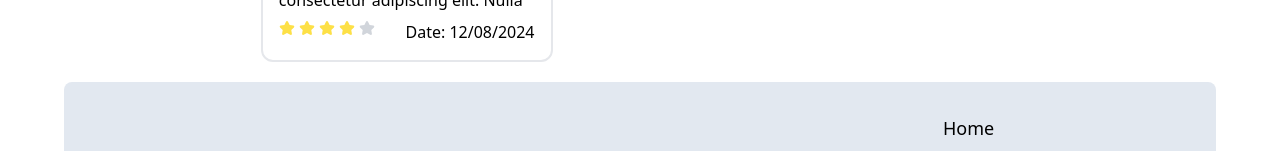
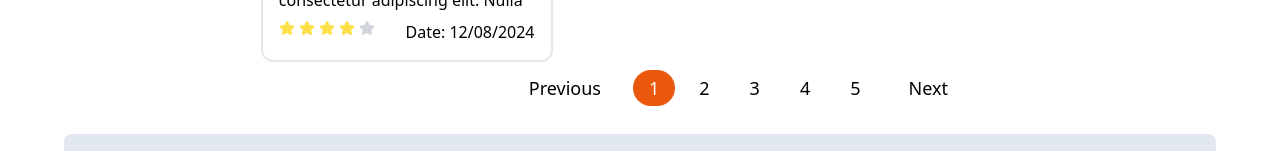
Before and after one commit to saifullah-10/ecom-store, a React (Vite) app: page / in a window 1280 px wide. Shown: the part 890-1041 px from the top of the page. Built offline with nearby package versions, Linux system fonts and the light colour scheme.

Commit message:
create pagination

```diff
--- a/src/pages/products/Product.jsx
+++ b/src/pages/products/Product.jsx
@@ -1,3 +1,4 @@
+import Pagination from "./components/Pagination";
 import ProductCard from "./components/ProductCard";
 import Sidebar from "./components/Sidebar";
 
@@ -28,6 +29,9 @@ export default function Product() {
             <ProductCard />
             <ProductCard />
           </div>
+          <div className=" flex justify-center my-2">
+            <Pagination />
+          </div>
         </div>
       </div>
     </section>
--- /dev/null
+++ b/src/pages/products/components/Pagination.jsx
@@ -0,0 +1,40 @@
+import { useState } from "react";
+
+export default function Pagination() {
+  const totalProduct = 41;
+  const productPerPage = 10;
+  const totalPages = Math.ceil(totalProduct / productPerPage);
+  const [currentPage, setCurrentPage] = useState(1);
+
+  const handlePageChange = (page) => {
+    if (page < 1 || page > totalPages) return;
+    setCurrentPage(page);
+  };
+
+  console.log(currentPage);
+  return (
+    <div>
+      <div className=" flex gap-8 text-lg font-medium">
+        <button onClick={() => handlePageChange(currentPage - 1)}>
+          {" "}
+          Previous
+        </button>
+        <div className=" flex gap-2">
+          {[...Array(totalPages)].map((_, i) => (
+            <>
+              <button
+                className={`px-4 py-1 ${
+                  currentPage === i + 1 ? "bg-orange-600 text-white" : ""
+                } rounded-full transition-all `}
+                onClick={() => handlePageChange(i + 1)}
+              >
+                {i + 1}
+              </button>
+            </>
+          ))}
+        </div>
+        <button onClick={() => handlePageChange(currentPage + 1)}>Next</button>
+      </div>
+    </div>
+  );
+}
```
